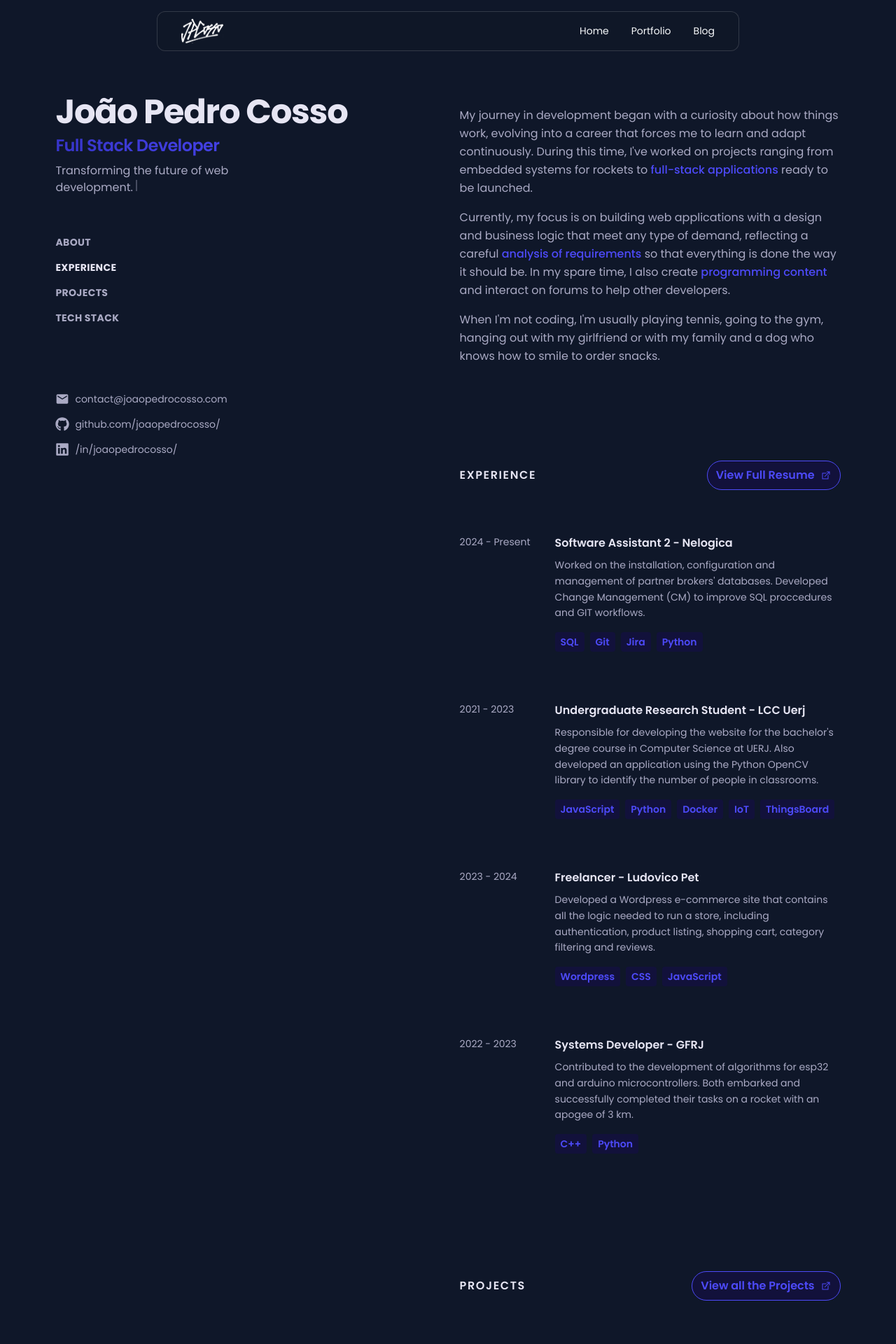
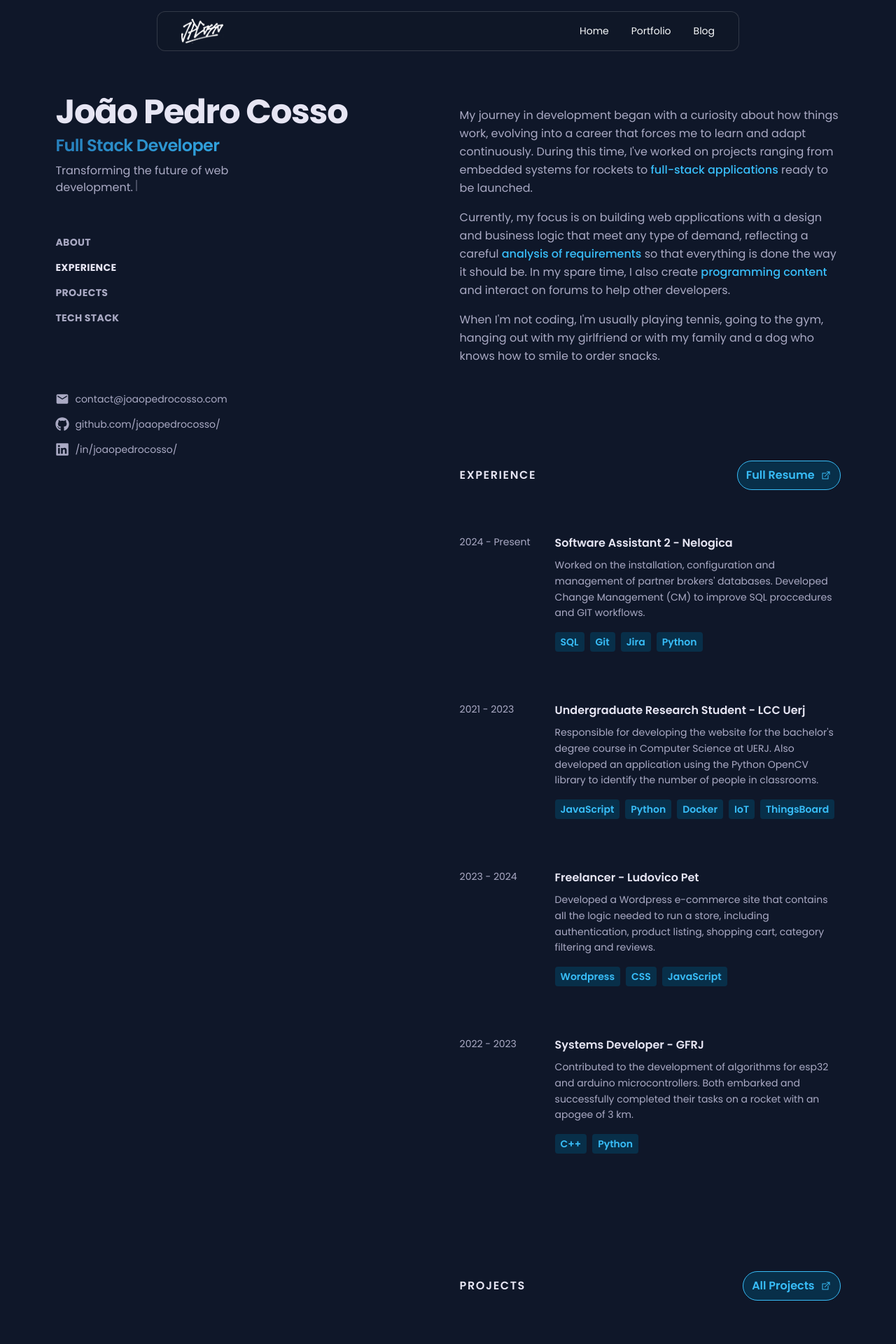
Before and after one commit to joaopedrocosso/personal-website, a Next.js app: page /portfolio in a window 1280 px wide. Shown: the top 1920 px of the page at 70% size. Built offline with nearby package versions, Linux system fonts and the light colour scheme.

Commit message:
style: Portfolio's Color Palette Adaption

```diff
--- a/app/(portfolio)/_components/About.tsx
+++ b/app/(portfolio)/_components/About.tsx
@@ -20,10 +20,10 @@ const About = () => {
                     </h1>
 
                     <p className='my-2 w-full lg:max-w-xl leading-relaxed text-white-2'>
-                        My journey in development began with a curiosity about how things work, evolving into a career that forces me to learn and adapt continuously. During this time, I&apos;ve worked on projects ranging from embedded systems for rockets to <strong className='text-blue-1 font-medium'>full-stack applications</strong> ready to be launched.
+                        My journey in development began with a curiosity about how things work, evolving into a career that forces me to learn and adapt continuously. During this time, I&apos;ve worked on projects ranging from embedded systems for rockets to <strong className='text-sky-400 font-medium'>full-stack applications</strong> ready to be launched.
                     </p>
                     <p className='my-2 w-full lg:max-w-xl leading-relaxed text-white-2'>
-                        Currently, my focus is on building web applications with a design and business logic that meet any type of demand, reflecting a careful <strong className='text-blue-1 font-medium'>analysis of requirements</strong> so that everything is done the way it should be. In my spare time, I also create <strong className='text-blue-1 font-medium'>programming content</strong> and interact on forums to help other developers.
+                        Currently, my focus is on building web applications with a design and business logic that meet any type of demand, reflecting a careful <strong className='text-sky-400 font-medium'>analysis of requirements</strong> so that everything is done the way it should be. In my spare time, I also create <strong className='text-sky-400 font-medium'>programming content</strong> and interact on forums to help other developers.
                     </p>
                     <p className='my-2 w-full lg:max-w-xl leading-relaxed text-white-2'>
                         When I&apos;m not coding, I&apos;m usually playing tennis, going to the gym, hanging out with my girlfriend or with my family and a dog who knows how to smile to order snacks.
--- a/app/(portfolio)/_components/Experience.tsx
+++ b/app/(portfolio)/_components/Experience.tsx
@@ -24,7 +24,7 @@ const Experience = () => {
 
             <Button
                 href='https://www.linkedin.com/in/joaopedrocosso/'
-                text='View Full Resume'
+                text='Full Resume'
                 icon={<LiaExternalLinkAltSolid />}
             />
         </div>
@@ -38,7 +38,7 @@ const Experience = () => {
                                 <p className="mb-2 text-sm text-white-2">{experience.year}</p>
                             </div>
 
-                            <div className="w-full w-full lg:w-3/4 text-white-1 hover:text-blue-1 transition-all">
+                            <div className="w-full w-full lg:w-3/4 text-white-1 hover:text-sky-400 transition-all">
                                 <h6 className="mb-2 font-semibold">
                                     {experience.role} - {" "} {experience.company}
                                 </h6>
@@ -49,7 +49,7 @@ const Experience = () => {
 
                                 <div className="flex flex-wrap space-x-2">
                                     {experience.technologies.map((tech, index) => (
-                                    <span key={index} className="rounded bg-blue-2 px-2 py-1 text-sm font-semibold text-blue-1 mb-2">
+                                    <span key={index} className="rounded bg-[#082f49] px-2 py-1 text-sm font-semibold text-sky-400 mb-2">
                                         {tech}
                                     </span>
                                     ))}
--- a/app/(portfolio)/_components/Heading.tsx
+++ b/app/(portfolio)/_components/Heading.tsx
@@ -35,7 +35,7 @@ const Heading = () => {
 
             <div className='flex flex-col gap-2'>
                 <motion.span
-                    className="text-xl lg:text-2xl bg-gradient-to-r from-[#3735ca] to-[#4d4af9] bg-clip-text tracking-tight text-transparent font-semibold"
+                    className="text-xl lg:text-2xl bg-gradient-to-r from-[#2780bc] to-sky-400 bg-clip-text tracking-tight text-transparent font-semibold"
                     initial={{opacity: 0}}
                     animate={{opacity: 1}}
                     transition={{duration: 0.5, delay: 0.2}}
--- a/app/(portfolio)/_components/Projects.tsx
+++ b/app/(portfolio)/_components/Projects.tsx
@@ -25,7 +25,7 @@ const Projects = () => {
 
             <Button
                 href='https://github.com/joaopedrocosso'
-                text='View all the Projects'
+                text='All Projects'
                 icon={<LiaExternalLinkAltSolid />}
             />
         </div>
@@ -38,7 +38,7 @@ const Projects = () => {
                                 <Image src={project.image} width={115} height={115} className="mb-6 rounded border border-[#3A3A3A]" alt={project.title} />
                             </div>
 
-                            <div className="w-full lg:w-3/4 text-white-1 hover:text-blue-1 transition-all">
+                            <div className="w-full lg:w-3/4 text-white-1 hover:text-sky-400 transition-all">
                                 <h6 className="mb-2 font-semibold">
                                     {project.title}
                                 </h6>
@@ -48,7 +48,7 @@ const Projects = () => {
                                 </p>
 
                                 {project.technologies.map((tech, index) => (
-                                    <span key={index} className="mr-2 rounded bg-blue-2 px-2 py-1 text-sm font-semibold text-blue-1">
+                                    <span key={index} className="mr-2 rounded bg-[#082f49] px-2 py-1 text-sm font-semibold text-sky-400">
                                         {tech}
                                     </span>
                                 ))}
--- a/app/(portfolio)/_components/TechStack.tsx
+++ b/app/(portfolio)/_components/TechStack.tsx
@@ -19,7 +19,7 @@ const Knowledge = () => {
         <div>
             {TECHSTACK.map((techstack, index) => (
               <div key={index} className="mb-8 flex flex-wrap lg:justify-start p-4 hover:bg-[#302f4634] rounded transition-all cursor-pointer">
-                  <div className="w-full max-w-xl lg:w-4/4 text-white-1 hover:text-blue-1 transition-all">
+                  <div className="w-full max-w-xl lg:w-4/4 text-white-1 hover:text-sky-400 transition-all">
                       <h6 className="mb-2 font-semibold">
                           {techstack.title}
                       </h6>
@@ -30,7 +30,7 @@ const Knowledge = () => {
 
                       <div className="flex flex-wrap space-x-2">
                         {techstack.technologies.map((tech, index) => (
-                            <span key={index} className="rounded bg-blue-2 px-2 py-1 text-sm font-semibold text-blue-1">
+                            <span key={index} className="rounded bg-[#082f49] px-2 py-1 text-sm font-semibold text-sky-400">
                                 {tech}
                             </span>
                         ))}
--- a/components/Button.tsx
+++ b/components/Button.tsx
@@ -13,7 +13,7 @@ const Button = ({ href, text, icon }: ButtonProps) => {
       <a
         target="_blank"
         rel="noopener noreferrer"
-        className="hover:scale-105 border rounded-full text-center w-fit bg-blue-2 border-blue-1 text-blue-1 font-semibold transition-all text-md flex flex-row gap-2 items-center px-3 py-2"
+        className="hover:scale-105 border rounded-full text-center w-fit bg-[#082f49] border-sky-400 text-sky-400 font-semibold transition-all text-md flex flex-row gap-2 items-center px-3 py-2"
       >
         <p>{text}</p>
         {icon}
```
Also changed, not shown: public/icons/favicon.svg.
